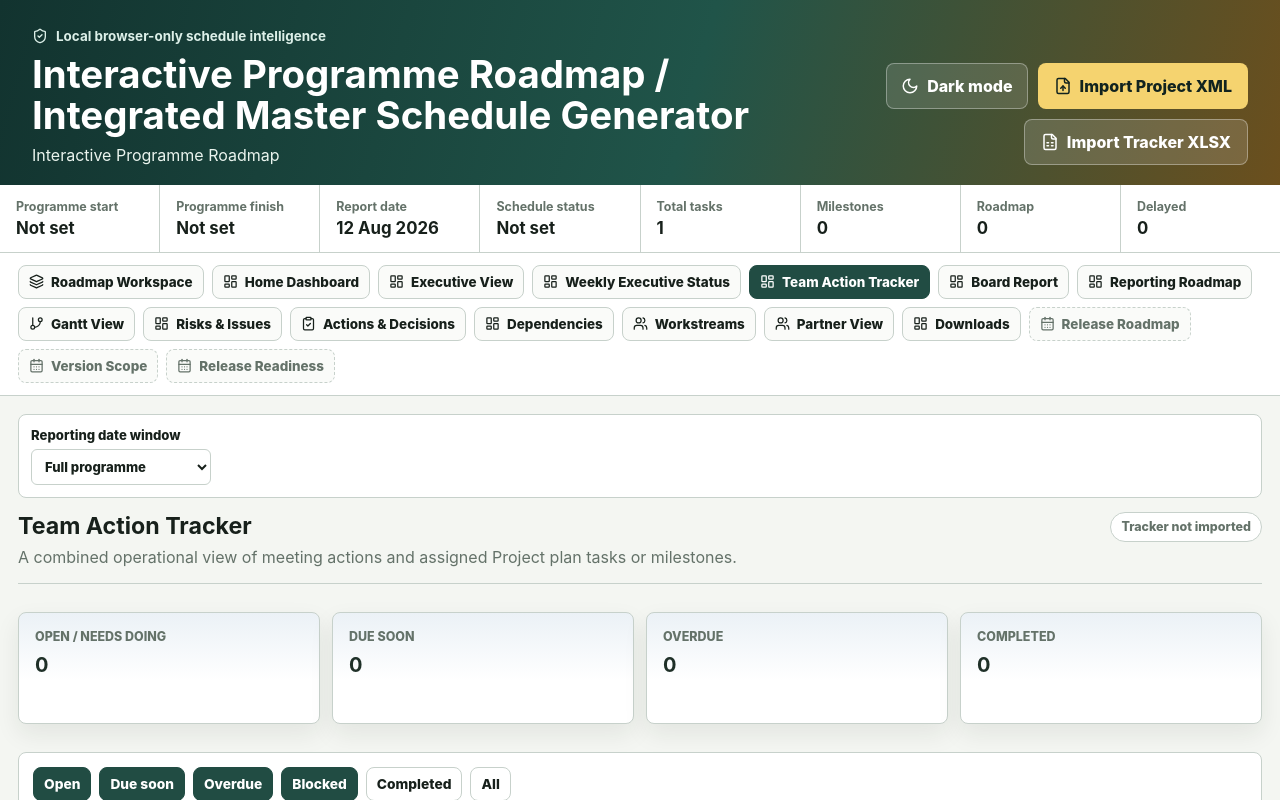
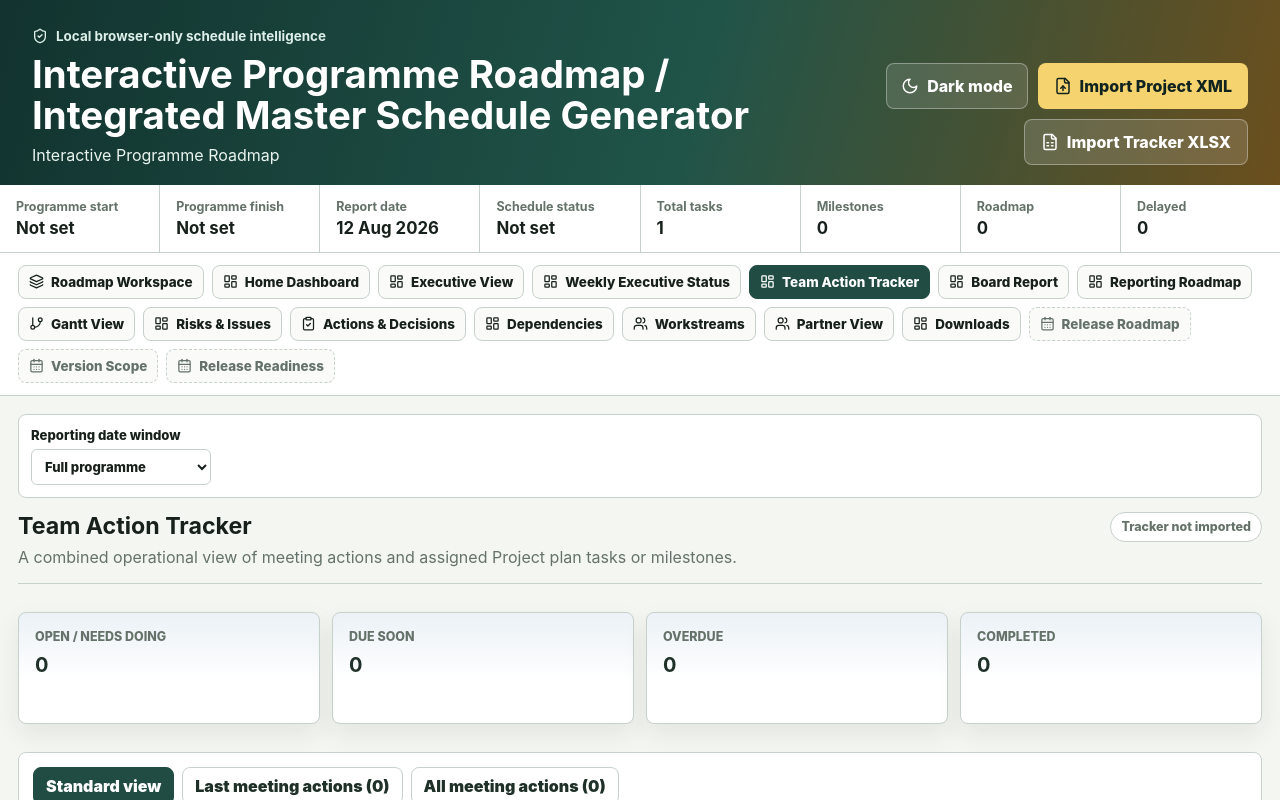
Before and after one commit to andyheggs/interactive-programme-roadmap, a React (Vite) app: page / in a window 1280 px wide. Both pictures are taken after a click on the button "Team Action Tracker". Shown: the top 800 px of the page. Built offline with nearby package versions, Linux system fonts and the light colour scheme.

Commit message:
Add meeting action quick views

```diff
--- a/src/main.tsx
+++ b/src/main.tsx
@@ -651,6 +651,22 @@ function teamStatusMatches(group: ReturnType<typeof actionStatusGroup>, filters:
   return filters.includes(group);
 }
 
+function sameCalendarDate(a?: string, b?: string): boolean {
+  const first = parseDate(a);
+  const second = parseDate(b);
+  if (!first || !second) return false;
+  return first.getFullYear() === second.getFullYear() &&
+    first.getMonth() === second.getMonth() &&
+    first.getDate() === second.getDate();
+}
+
+function latestMeetingActionDate(items: TeamWorkItem[]): string | undefined {
+  const latest = items
+    .filter((item) => item.source === "Meeting action" && parseDate(item.meetingDate ?? item.loggedDate))
+    .sort((a, b) => bySoonest(b.meetingDate ?? b.loggedDate, a.meetingDate ?? a.loggedDate))[0];
+  return latest?.meetingDate ?? latest?.loggedDate;
+}
+
 function combineTeamWorkItems(schedule: ProgrammeSchedule, tracker?: TrackerData): TeamWorkItem[] {
   const trackerItems: TeamWorkItem[] = (tracker?.actions ?? []).map((action) => ({
     id: `tracker-${action.id}`,
@@ -818,6 +834,7 @@ type TeamWorkItem = {
 };
 
 type TeamStatusFilter = "open" | "due-soon" | "overdue" | "blocked" | "completed";
+type TeamActionScope = "standard" | "last-meeting-actions" | "all-meeting-actions";
 
 const teamStatusFilters: Array<{ key: TeamStatusFilter; label: string }> = [
   { key: "open", label: "Open" },
@@ -2727,11 +2744,15 @@ function TeamActionTrackerView({
   onExportPdf: (items: TeamWorkItem[]) => void;
 }) {
   const [statusFilters, setStatusFilters] = useState<TeamStatusFilter[]>(["open", "due-soon", "overdue", "blocked"]);
+  const [actionScope, setActionScope] = useState<TeamActionScope>("standard");
   const [owner, setOwner] = useState("all");
   const [source, setSource] = useState("all");
   const [stream, setStream] = useState("all");
   const [search, setSearch] = useState("");
   const allItems = combineTeamWorkItems(schedule, tracker);
+  const meetingActions = allItems.filter((item) => item.source === "Meeting action");
+  const lastMeetingDate = latestMeetingActionDate(allItems);
+  const lastMeetingActions = lastMeetingDate ? meetingActions.filter((item) => sameCalendarDate(item.meetingDate ?? item.loggedDate, lastMeetingDate)) : [];
   const owners = uniqueSorted(allItems.flatMap((item) => item.owner?.split("/") ?? []).map((value) => value.trim()).filter(Boolean));
   const streams = uniqueSorted(allItems.map((item) => item.stream));
   const sources = uniqueSorted(allItems.map((item) => item.source));
@@ -2739,12 +2760,18 @@ function TeamActionTrackerView({
     .filter((item) => {
       const group = actionStatusGroup(item);
       const dateForWindow = group === "completed" ? item.completionDate ?? item.dueDate ?? item.meetingDate : item.dueDate ?? item.meetingDate;
-      if (!teamStatusMatches(group, statusFilters)) return false;
+      if (actionScope === "last-meeting-actions") {
+        if (item.source !== "Meeting action" || !sameCalendarDate(item.meetingDate ?? item.loggedDate, lastMeetingDate)) return false;
+      } else if (actionScope === "all-meeting-actions") {
+        if (item.source !== "Meeting action") return false;
+      } else {
+        if (!teamStatusMatches(group, statusFilters)) return false;
+        if (source !== "all" && item.source !== source) return false;
+        if (!dateWithin(dateForWindow, dateWindow)) return false;
+      }
       if (owner !== "all" && !normaliseText(item.owner).includes(normaliseText(owner))) return false;
-      if (source !== "all" && item.source !== source) return false;
       if (stream !== "all" && item.stream !== stream) return false;
       if (search && !normaliseText(`${item.title} ${item.description} ${item.latestUpdate} ${item.owner} ${item.stream}`).includes(normaliseText(search))) return false;
-      if (!dateWithin(dateForWindow, dateWindow)) return false;
       return true;
     })
     .sort((a, b) => bySoonest(a.dueDate, b.dueDate) || a.title.localeCompare(b.title));
@@ -2771,20 +2798,37 @@ function TeamActionTrackerView({
         ]} />
 
         <section className="team-action-controls">
+          <div className="team-quick-tabs" aria-label="Meeting action quick views">
+            <button type="button" className={actionScope === "standard" ? "active" : ""} aria-pressed={actionScope === "standard"} onClick={() => setActionScope("standard")}>
+              Standard view
+            </button>
+            <button type="button" className={actionScope === "last-meeting-actions" ? "active" : ""} aria-pressed={actionScope === "last-meeting-actions"} onClick={() => setActionScope("last-meeting-actions")}>
+              Last meeting actions ({lastMeetingActions.length})
+            </button>
+            <button type="button" className={actionScope === "all-meeting-actions" ? "active" : ""} aria-pressed={actionScope === "all-meeting-actions"} onClick={() => setActionScope("all-meeting-actions")}>
+              All meeting actions ({meetingActions.length})
+            </button>
+          </div>
           <div className="tabs" aria-label="Action status filters">
             {teamStatusFilters.map(({ key, label }) => (
               <button
                 type="button"
                 className={statusFilters.includes(key) ? "active" : ""}
                 aria-pressed={statusFilters.includes(key)}
+                disabled={actionScope !== "standard"}
                 onClick={() => toggleStatusFilter(key)}
                 key={key}
               >
                 {label}
               </button>
             ))}
-            <button type="button" className={!statusFilters.length ? "active" : ""} aria-pressed={!statusFilters.length} onClick={() => setStatusFilters([])}>All</button>
+            <button type="button" className={!statusFilters.length ? "active" : ""} aria-pressed={!statusFilters.length} disabled={actionScope !== "standard"} onClick={() => setStatusFilters([])}>All</button>
           </div>
+          {actionScope !== "standard" ? (
+            <p className="team-scope-note">
+              Showing {actionScope === "last-meeting-actions" ? `meeting actions logged on ${formatDate(lastMeetingDate)}` : "all meeting actions"}; status, source and reporting date filters are bypassed for this quick view.
+            </p>
+          ) : null}
           <div className="team-filter-grid">
             <label>
               Owner
--- a/src/styles.css
+++ b/src/styles.css
@@ -2189,6 +2189,36 @@ body.executive-export-light .executive-roadmap {
   border: 1px solid var(--border);
   border-radius: 8px;
   background: var(--surface);
+}
+.team-quick-tabs {
+  display: flex;
+  flex-wrap: wrap;
+  gap: 8px;
+}
+.team-quick-tabs button {
+  min-height: 36px;
+  padding: 8px 12px;
+  border: 1px solid var(--border);
+  border-radius: 8px;
+  color: var(--text-strong);
+  background: var(--surface-alt);
+  font-weight: 900;
+  cursor: pointer;
+}
+.team-quick-tabs button.active {
+  border-color: var(--active);
+  color: var(--active-text);
+  background: var(--active);
+}
+.team-action-controls .tabs button:disabled {
+  cursor: not-allowed;
+  opacity: 0.48;
+}
+.team-scope-note {
+  margin: 0;
+  color: var(--muted);
+  font-size: 0.84rem;
+  font-weight: 800;
 }
 .team-filter-grid {
   display: grid;
```
